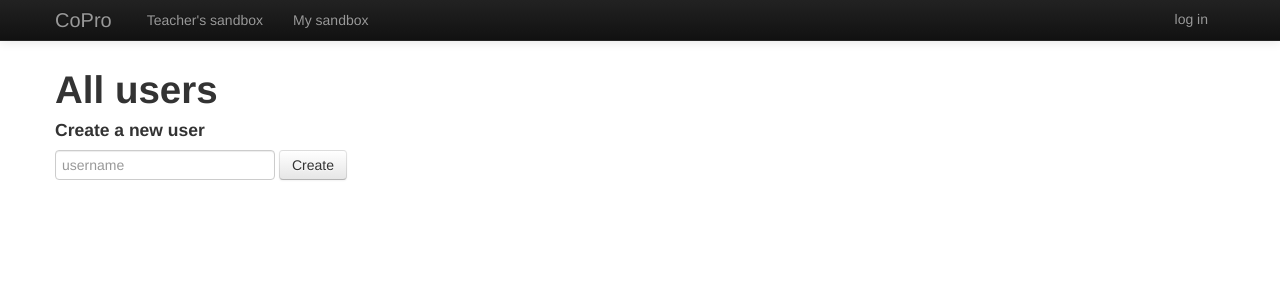
After one commit to vtphan/sandbox, a Flask app: template templates/users.html in a window 1280 px wide. The commit adds this page. Shown: the top 300 px of the page. Run offline with Flask 2, Linux system fonts and the light colour scheme; the template is opened without the code that fills it, so the values that code supplies are empty; parts of the project's set-up code (start-up, migrations or seed data) failed here and were passed over.

Commit message:
add role based permission

```diff
--- a/app.py
+++ b/app.py
@@ -103,40 +103,36 @@ def init_user_table():
    auth.User.create_table(fail_silently=True)
    if auth.User.select().count() == 0:
    	admin = auth.User(username='admin',email='admin@localhost')
-   	admin.is_active = True
+   	admin.active = True
+   	admin.admin = True
+   	admin.role = 'teacher'
    	admin.set_password('password')
    	admin.save()
 
 # ----------------------------------------------------------------------------
-@app.route('/students', methods=['GET','POST'])
-@auth.login_required
-def students():
+@app.route('/users', methods=['GET','POST'])
+@auth.role_required('teacher')
+def users():
 	cur_user = auth.get_logged_in_user()
-	if cur_user.username != 'admin':
-		flash('you do not have permission to view this page')
-		return redirect(url_for('index'))
 
 	if request.method == 'POST':
 		user = auth.User(username=request.form['username'])
 		user.email = request.form['username'] + '@memphis.edu'
 		user.set_password(request.form['username'])
 		user.active = True
+		user.role = 'student'
 		user.save()
 		flash('user %d created' % user.id)
 		return redirect(url_for('users'))
-	return render_template('students.html', users=auth.User.select())
+	return render_template('users.html', users=auth.User.select())
 
 # ----------------------------------------------------------------------------
 @app.route('/user/edit', methods=['GET','POST'])
 @app.route('/user/edit/<int:uid>', methods=['GET','POST'])
-@auth.login_required
+@auth.role_required('teacher')
 def user_edit(uid=None):
 	cur_user = auth.get_logged_in_user()
 	uid = cur_user.id if uid is None else uid
-	if cur_user.username != 'admin' and cur_user.id != uid:
-		flash('you do not have permission to view this page')
-		return redirect(url_for('index'))
-
 	user = cur_user if cur_user.id==uid else auth.User.get(auth.User.id==uid)
 
 	if request.method == 'POST':
@@ -147,6 +143,7 @@ def user_edit(uid=None):
  		else:
 			user.active = 'active' in request.form
 			user.email = request.form['email']
+			user.role = request.form['role']
 			if request.form['new_password']:
 				user.set_password(request.form['new_password'])
 			user.save()
@@ -165,7 +162,6 @@ def logout():
 # ----------------------------------------------------------------------------
 @app.route('/')
 def index():
-	u = auth.get_logged_in_user()
 	return render_template('index.html')
 
 # ----------------------------------------------------------------------------
--- a/auth.py
+++ b/auth.py
@@ -51,6 +51,7 @@ class Auth(object):
             email = CharField(unique=True)
             active = BooleanField()
             admin = BooleanField(default=False)
+            role = CharField(default='')
 
             def __unicode__(self):
                 return self.username
@@ -63,7 +64,7 @@ class Auth(object):
             model_admin = ModelAdmin
 
         class UserAdmin(model_admin):
-            columns = ['username', 'email', 'active', 'admin']
+            columns = ['username', 'email', 'active', 'admin', 'role']
 
             def save_model(self, instance, form, adding=False):
                 orig_password = instance.password
@@ -94,23 +95,32 @@ class Auth(object):
         return (
             ('/logout/', self.logout),
             ('/login/', self.login),
+            ('/permission_denied', self.permission_denied),
         )
 
     def get_login_form(self):
         return LoginForm
 
-    def test_user(self, test_fn):
+    def test_user(self, test_fn, role_check=False):
         def decorator(fn):
             @functools.wraps(fn)
             def inner(*args, **kwargs):
                 user = self.get_logged_in_user()
 
                 if not user or not test_fn(user):
-                    login_url = url_for('%s.login' % self.blueprint.name, next=get_next())
-                    return redirect(login_url)
+                    if role_check:
+                        url = url_for('%s.permission_denied' % self.blueprint.name)
+                    else:
+                        url = url_for('%s.login' % self.blueprint.name, next=get_next())
+                    return redirect(url)
                 return fn(*args, **kwargs)
             return inner
         return decorator
+
+    def role_required(self, role):
+        def foo(func):
+            return self.test_user(lambda u: u.role==role, True)(func)
+        return foo
 
     def login_required(self, func):
         return self.test_user(lambda u: True)(func)
@@ -189,6 +199,9 @@ class Auth(object):
             self.default_next_url
         )
 
+    def permission_denied(self):
+        return render_template('auth/permission_denied.html')
+
     def configure_routes(self):
         for url, callback in self.get_urls():
             self.blueprint.route(url, methods=['GET', 'POST'])(callback)
--- a/templates/layout.html
+++ b/templates/layout.html
@@ -29,7 +29,7 @@ body {
          <div class="nav-collapse collapse">
             <ul class="nav">
                {% if this_user.username == 'admin': %}
-                  <li><a href="{{url_for('students')}}">Students</a></li>
+                  <li><a href="{{url_for('users')}}">Users</a></li>
                {% else: %}
                   <li><a href="{{url_for('sandbox', uid=1)}}">Teacher's sandbox</a></li>
                {% endif %}
--- a/templates/user_edit.html
+++ b/templates/user_edit.html
@@ -6,6 +6,7 @@
     New password (optional): <input type="password" name="new_password" value=""/><br />
     Email: <input type="text" name="email" value="{{ user.email }}"/><br />
     Active: <input type="checkbox" name="active" {% if user.active: %}checked="checked"{% endif %} /><br />
+    Role: <input type="text" name="role" value="{{ user.role }}"/><br />
     {% if cur_user.id != user.id: %}
       Delete: <input type="checkbox" name="delete" /><br/>
     {% endif %}
--- /dev/null
+++ b/templates/users.html
@@ -0,0 +1,18 @@
+{% extends "layout.html" %}
+{% block content %}
+<h1>All users</h1>
+
+{% for u in users: %}
+   <a href="{{url_for('user_edit',uid=u.id)}}"><i class="icon-edit"></i></a>
+   {% if u.active: %}<i class="icon-ok"></i>{% else: %}<i class="icon-remove"></i>{% endif %}
+   <a href="{{url_for('sandbox', uid=u.id)}}">{{ u.username }}</a>
+   <br />
+{% endfor %}
+
+<h4>Create a new user</h4>
+<form class="form-inline" method="post" action="">
+    <input type="text" name="username" placeholder="username" />
+    <button type="submit" class="btn"/>Create</button>
+</form>
+
+{% endblock %}
```
Also changed, not shown: templates/auth/permission_denied.html (added, +8 -0 lines).
